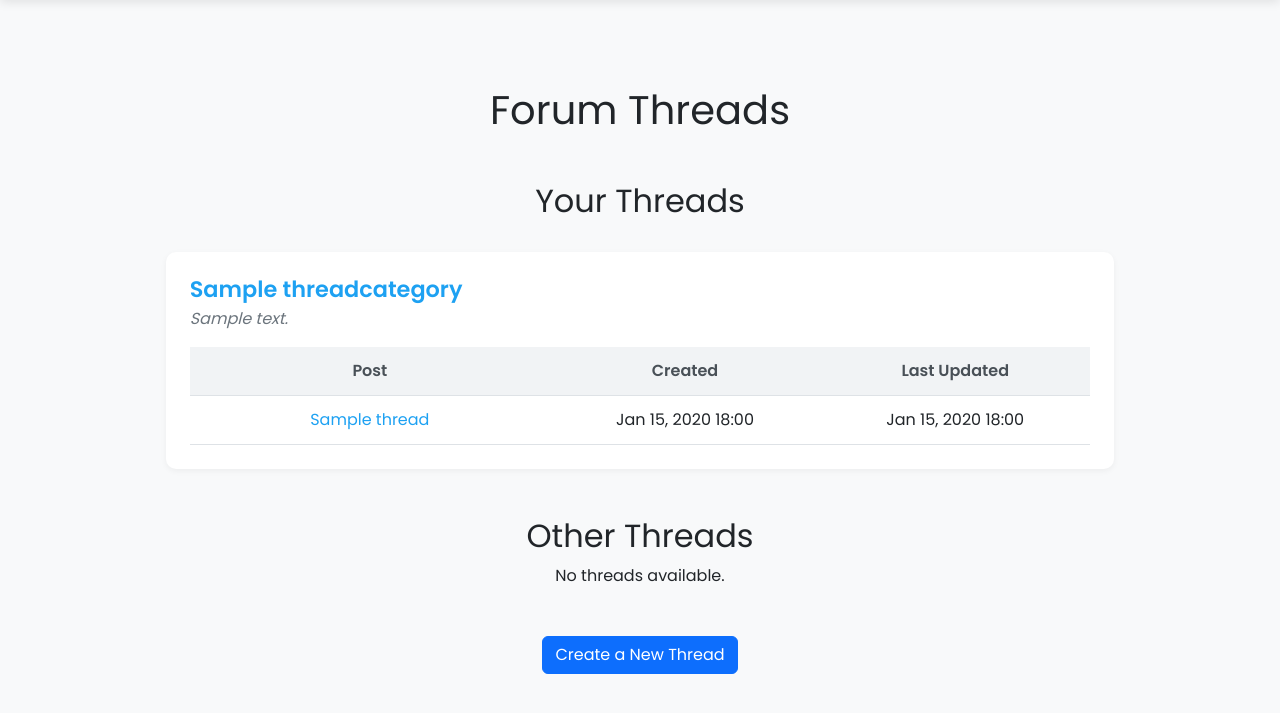
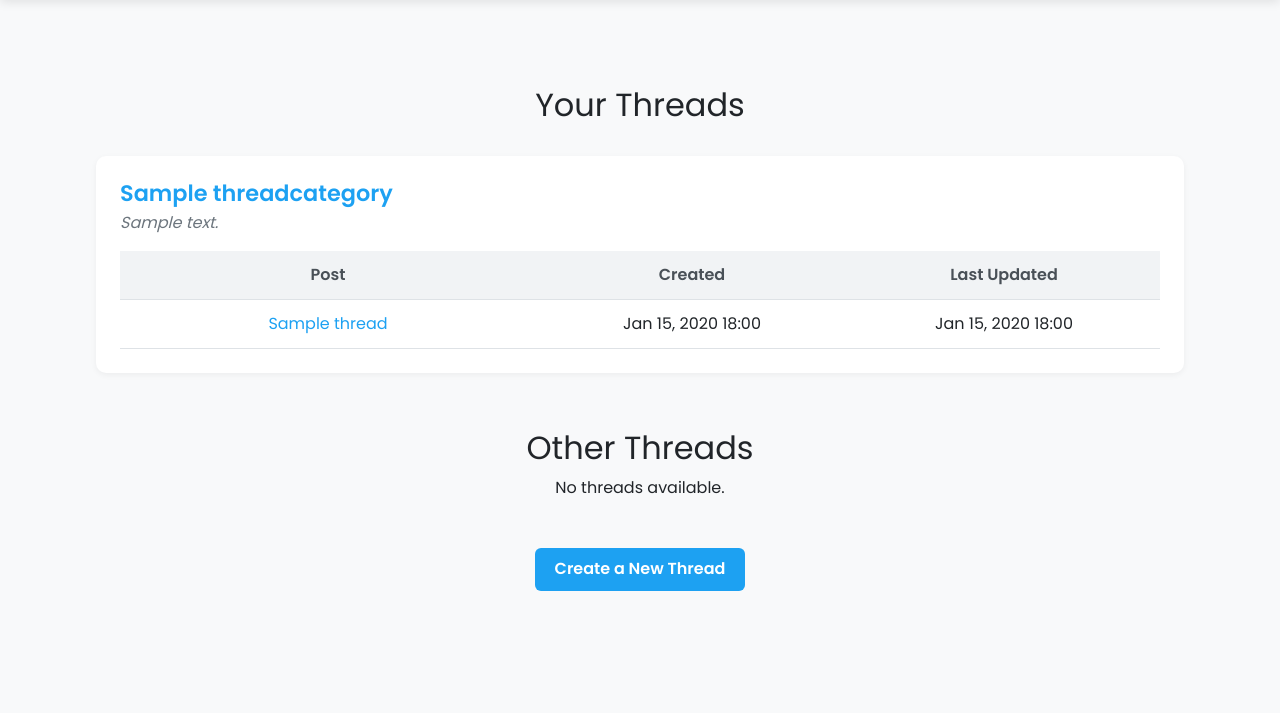
Before and after one commit to loltreeman/hobbysite-CD-1, a Django app: page /forum/threads/ in a window 1280 px wide. Shown: the part 64-777 px from the top of the page. Run offline with Django 5.2, Linux system fonts and the light colour scheme; a user stored in the database is signed in; tables that the repository leaves empty hold one stand-in row (values such as "Sample post").

Commit message:
Fixed for deployment

```diff
--- a/hobbysite/templates/forum/thread_list.html
+++ b/hobbysite/templates/forum/thread_list.html
@@ -4,14 +4,10 @@
 
 {% block content %}
 {% if user.is_authenticated %}
-<div class="container">
-    <h1 class="text-center mb-5">Forum Threads</h1>
-
-    <div class="mb-5">
     <h2>Your Threads</h2>
     {% if grouped_user_threads %}
         {% for category, threads in grouped_user_threads.items %}
-                <div class="category_section mb-4">
+            <div class="category_section">
                 <h3>{{ category.name }}</h3>
                 <p><i>{{ category.description }}</i></p>
 
@@ -19,17 +15,17 @@
                     <table class="forum-table">
                         <thead>
                             <tr>
-                                    <th style="width: 40%">Post</th>
-                                    <th style="width: 30%">Created</th>
-                                    <th style="width: 30%">Last Updated</th>
+                                <th style="width: 40%; text-align: center;">Post</th>
+                                <th style="width: 30%; text-align: center;">Created</th>
+                                <th style="width: 30%; text-align: center;">Last Updated</th>
                             </tr>
                         </thead>
                         <tbody>
                             {% for thread in threads %}
                             <tr>
                                 <td><a href="{% url 'forum:thread_detail' thread.pk %}">{{ thread.title }}</a></td>
-                                    <td>{{ thread.created_on|date:"M d, Y H:i" }}</td>
-                                    <td>{{ thread.updated_on|date:"M d, Y H:i" }}</td>
+                                <td style="text-align: center;">{{ thread.created_on|date:"M d, Y H:i" }}</td>
+                                <td style="text-align: center;">{{ thread.updated_on|date:"M d, Y H:i" }}</td>
                             </tr>
                             {% endfor %}
                         </tbody>
@@ -38,17 +34,16 @@
                     <p>No threads available in this category.</p>
                 {% endif %}
             </div>
+            <br>
         {% endfor %}
     {% else %}
-            <p>You have no threads.</p>
+        <p>No threads available.</p>
     {% endif %}
-    </div>
 
-    <div class="mb-5">
     <h2>Other Threads</h2>
     {% if grouped_all_threads %}
         {% for category, threads in grouped_all_threads.items %}
-                <div class="category_section mb-4">
+            <div class="category_section">
                 <h3>{{ category.name }}</h3>
                 <p><i>{{ category.description }}</i></p>
 
@@ -56,17 +51,17 @@
                     <table class="forum-table">
                         <thead>
                             <tr>
-                                    <th style="width: 40%">Post</th>
-                                    <th style="width: 30%">Created</th>
-                                    <th style="width: 30%">Last Updated</th>
+                                <th style="width: 40%; text-align: center;">Post</th>
+                                <th style="width: 30%; text-align: center;">Created</th>
+                                <th style="width: 30%; text-align: center;">Last Updated</th>
                             </tr>
                         </thead>
                         <tbody>
                             {% for thread in threads %}
                             <tr>
                                 <td><a href="{% url 'forum:thread_detail' thread.pk %}">{{ thread.title }}</a></td>
-                                    <td>{{ thread.created_on|date:"M d, Y H:i" }}</td>
-                                    <td>{{ thread.updated_on|date:"M d, Y H:i" }}</td>
+                                <td style="text-align: center;">{{ thread.created_on|date:"M d, Y H:i" }}</td>
+                                <td style="text-align: center;">{{ thread.updated_on|date:"M d, Y H:i" }}</td>
                             </tr>
                             {% endfor %}
                         </tbody>
@@ -75,15 +70,12 @@
                     <p>No threads available in this category.</p>
                 {% endif %}
             </div>
+            <br>
         {% endfor %}
     {% else %}
         <p>No threads available.</p>
     {% endif %}
-    </div>
 
-    <div class="text-center">
-        <a href="{% url 'forum:thread_create' %}" class="btn btn-primary">Create a New Thread</a>
-    </div>
-</div>
+    <p><a href="{% url 'forum:thread_create' %}" class="create-thread-link">Create a New Thread</a></p>
 {% endif %}
 {% endblock %}
```
Lines whose indentation alone changed are shown as unchanged.
